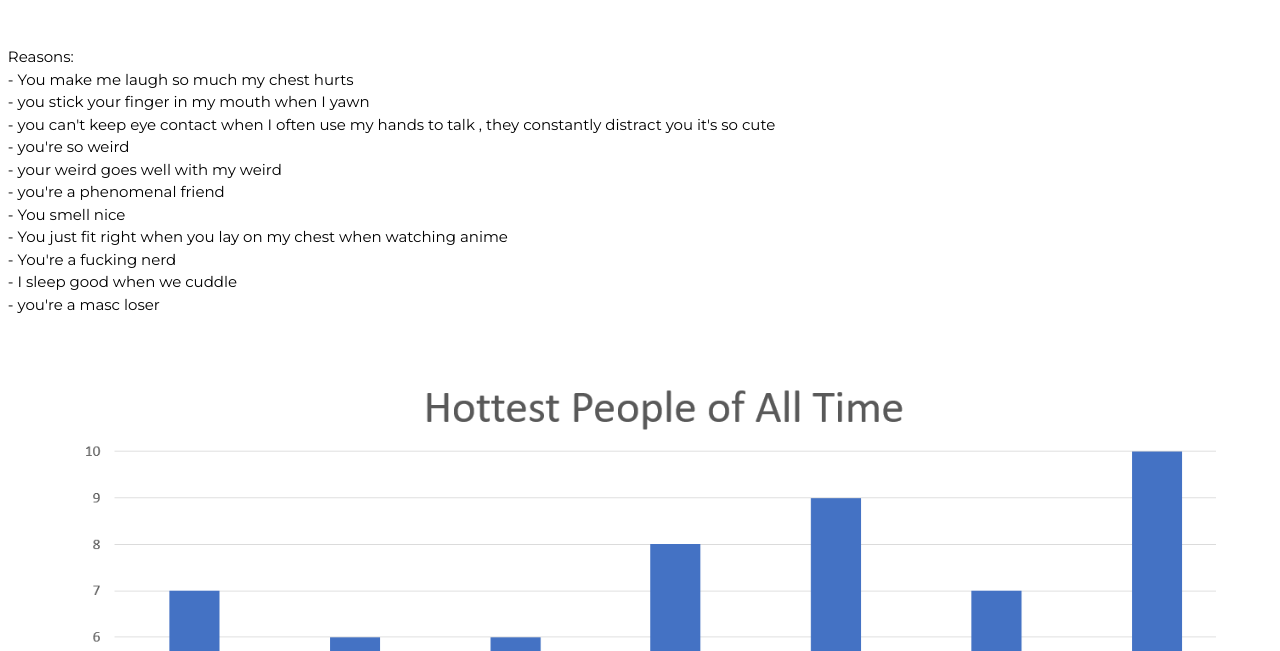
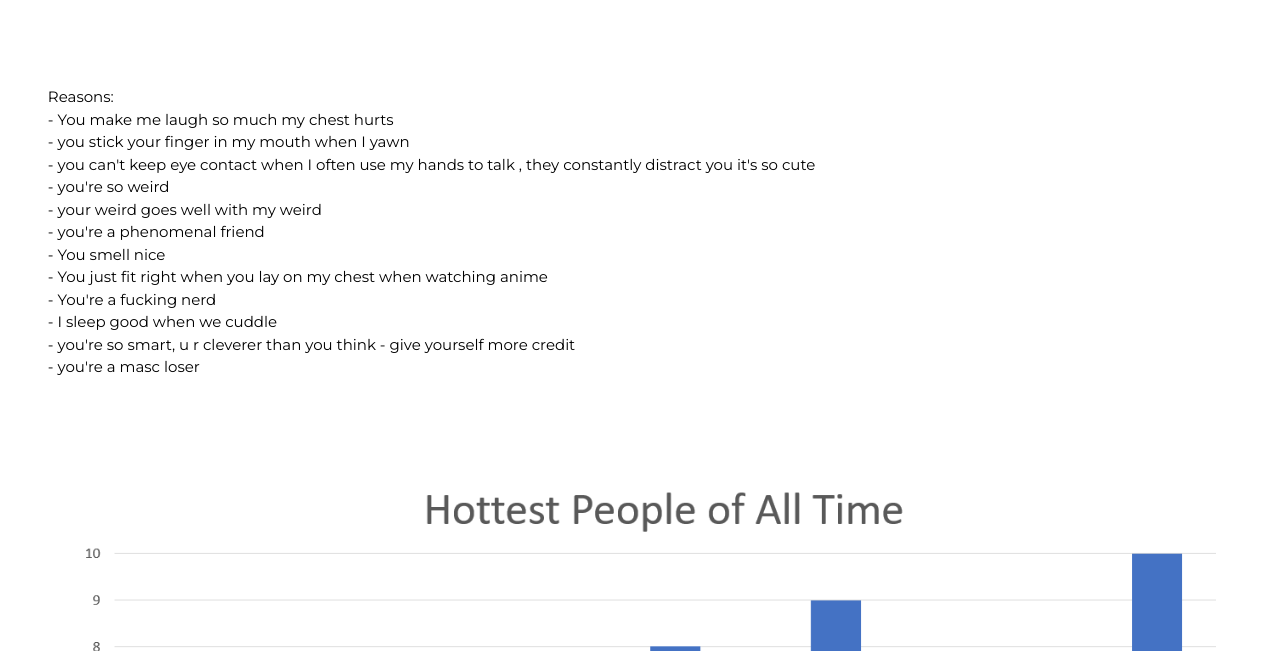
Before and after one commit to Clarkson1415/For-Casey-Website, a plain HTML site: page index.html in a window 1280 px wide. Shown: the part 149-800 px from the top of the page. Drawn offline with nearby package versions, Linux system fonts and the light colour scheme.

Commit message:
margines

```diff
--- a/index.html
+++ b/index.html
@@ -50,8 +50,9 @@ img {margin-bottom: -7px}
 </header>
 </div>
 
-<div class= "w3-center" ></div>
-  <p style="font-size:15px"> &#160 Reasons: <br>
+<div class= "w3-clear" style = "margin:40px">
+  <p style = "font-size:15px" >
+    &#160 Reasons: <br>
     &#160 - You make me laugh so much my chest hurts <br>
     &#160 - you stick your finger in my mouth when I yawn <br>
     &#160 - you can't keep eye contact when I often use my hands to talk , they constantly distract you it's so cute <br>
@@ -62,6 +63,7 @@ img {margin-bottom: -7px}
     &#160 - You just fit right when you lay on my chest when watching anime <br>
     &#160 - You're a fucking nerd <br>
     &#160 - I sleep good when we cuddle <br>
+    &#160 - you're so smart, u r cleverer than you think - give yourself more credit <br>
     &#160 - you're a masc loser <br>
     <br>
   </p>
```
